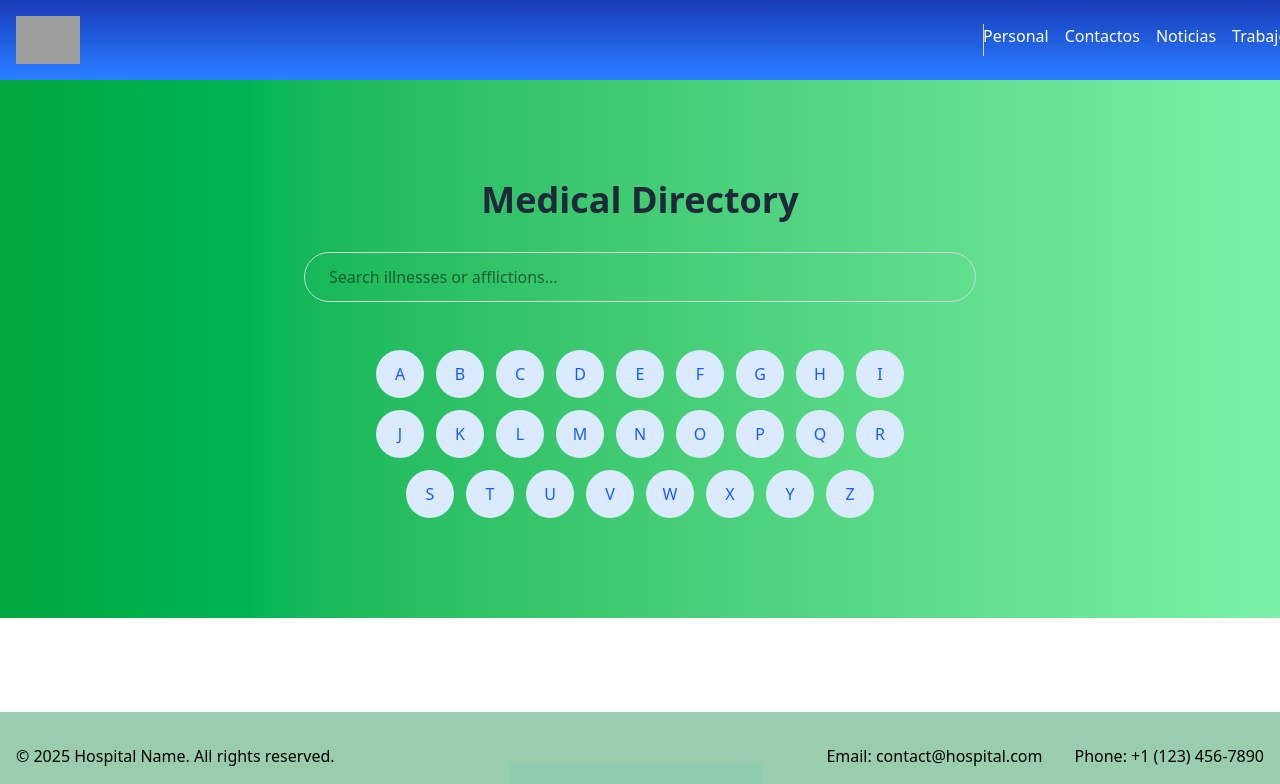
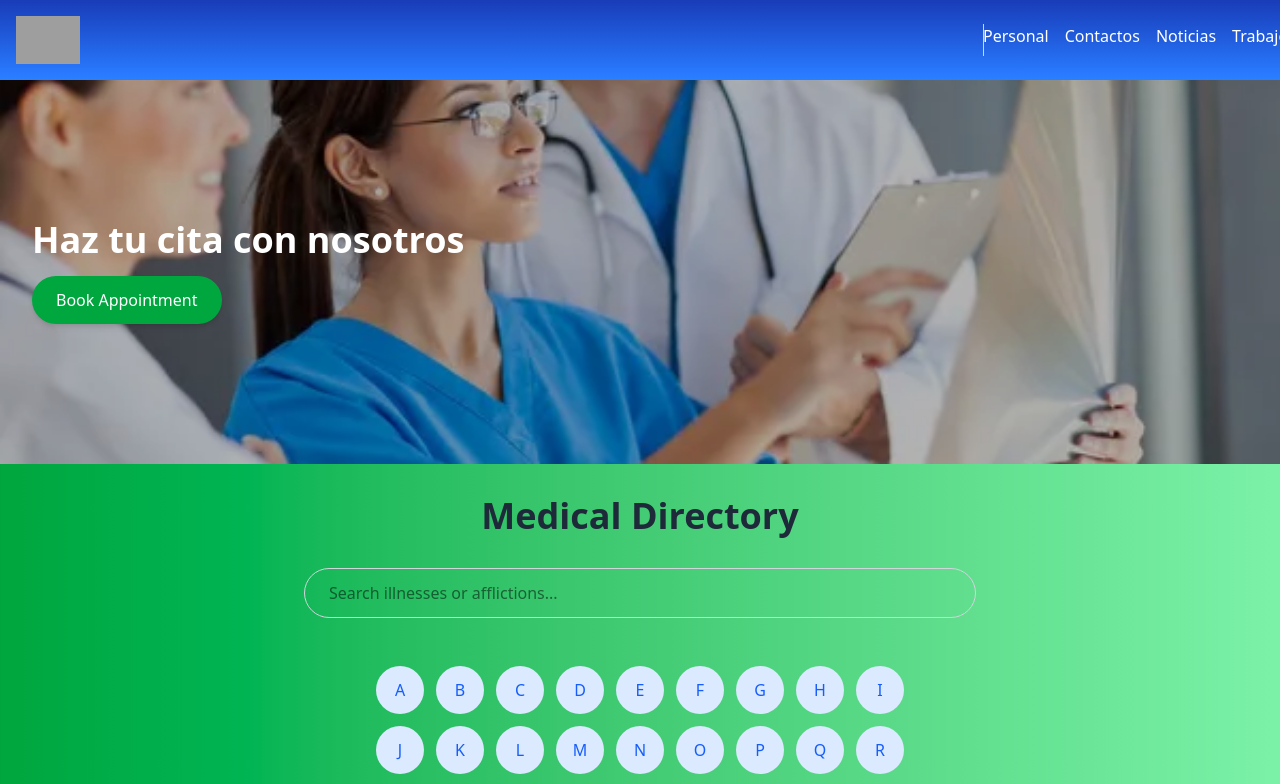
Before and after one commit to MarcosJFR8/DirMed_JS, a Vue app: page / in a window 1280 px wide. Shown: the top 784 px of the page. Built offline with nearby package versions, Linux system fonts and the light colour scheme; grey boxes are pictures that could not be loaded.

Commit message:
Banner and button for appointments added

```diff
--- a/src/components/Body.vue
+++ b/src/components/Body.vue
@@ -1,6 +1,35 @@
 <template>
-    <main class="container mx-auto px-4 py-25 text-center bg-gradient-to-r from-green-600 to-green-300">
+    <main class="w-full bg-gradient-to-r from-green-600 to-green-300">
+
+    <div class="relative w-full h-64 md:h-96 overflow-hidden">
+
+        <!-- Image + Title -->
+            <img
+                src="@\assets\personal.jpg"
+                alt="Medical Professionals"
+                class="absolute inset-0 w-full h-full object-cover">
+
+            <div class="absolute inset-0 bg-black/30"></div>
+
+            <div class="relative z-10 h-full flex flex-col items-start justify-center pl-8 text-white">
+                <div>
+                    <h1 class="text-3xl md:text-4xl font-bold text-white mb-4">
+                    Haz tu cita con nosotros
+                    </h1>
+                </div>
+
+
+    <!-- Appointment Button -->
+            <router-link
+                to="/appointments"
+                class="bg-green-600 hover:bg-green-700 text-white font-medium py-3 px-6 rounded-full shadow-md transition-colors duration-300 whitespace-nowrap">
+                Book Appointment
+            </router-link>
+            </div>
+        </div>
+
     <!-- Big Title -->
+    <div class="mx-auto px-4 py-8 text-center">
         <h1 class="text-4xl font-bold text-gray-800 mb-8">Medical Directory</h1>
 
     <!-- Search Bar -->
@@ -21,6 +50,7 @@
                 {{ letter }}
         </a>
         </div>
+    </div>
     </main>
 </template>
 
```
Also changed, not shown: src/assets/personal.jpg (added).
